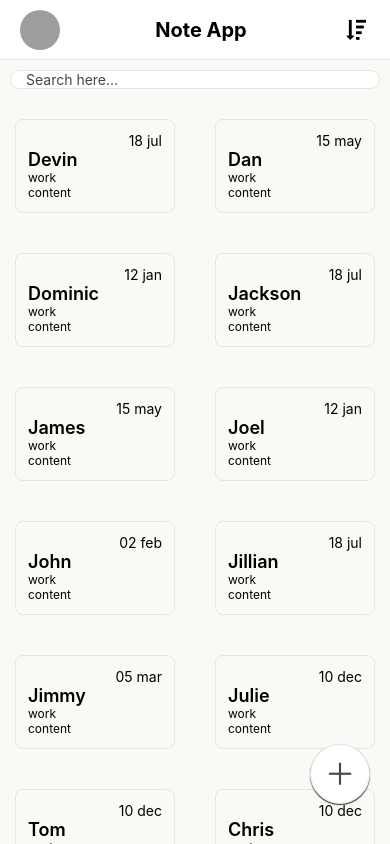
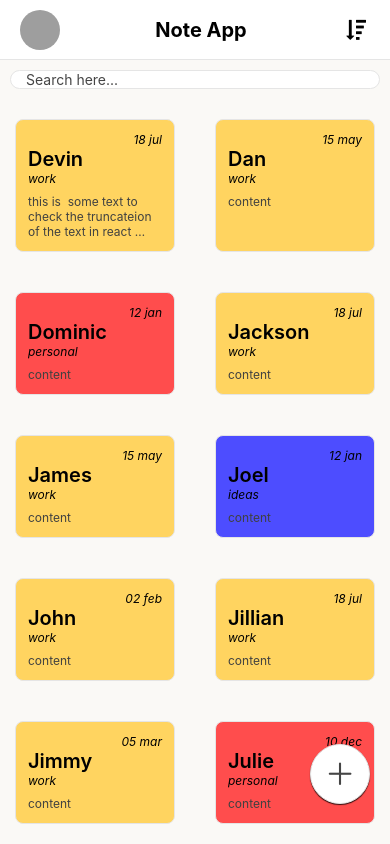
Before and after one commit to isaaxh/NoteApp, a React Native app: screen / in a window 390 px wide. Shown: the top 844 px of the page. Built offline with nearby package versions, Linux system fonts and the light colour scheme; grey boxes are pictures that could not be loaded.

Commit message:
add color styling to elements of card

```diff
--- a/src/components/Card.tsx
+++ b/src/components/Card.tsx
@@ -10,6 +10,17 @@ type CardProps = {
   content: string;
 };
 
+type CategoryColorsTypes = {
+  [key: string]: string;
+};
+
+const categoryColors = {
+  work: '#FFD460',
+  personal: '#FF4D4D',
+  ideas: '#4D4DFF',
+  home: '#4DFF4D',
+};
+
 const Card = ({
   date,
   title,
@@ -17,13 +28,19 @@ const Card = ({
   content,
 }: PropsWithChildren<CardProps>) => {
   return (
-    <TouchableOpacity style={styles.card}>
+    <TouchableOpacity
+      style={[
+        styles.card,
+        {backgroundColor: (categoryColors as CategoryColorsTypes)[category]},
+      ]}>
       <View style={styles.dateContainer}>
-        <Text style={globalStyles.text}>{date}</Text>
+        <Text style={[globalStyles.text, styles.date]}>{date}</Text>
       </View>
-      <Text style={[styles.title, globalStyles.text]}>{title}</Text>
-      <Text style={[styles.category, globalStyles.text]}>{category}</Text>
-      <Text style={[styles.content, globalStyles.text]}>{content}</Text>
+      <Text style={[globalStyles.text, styles.title]}>{title}</Text>
+      <Text style={[globalStyles.text, styles.category]}>{category}</Text>
+      <Text style={[globalStyles.text, styles.content]} numberOfLines={3}>
+        {content}
+      </Text>
     </TouchableOpacity>
   );
 };
@@ -37,26 +54,26 @@ const styles = StyleSheet.create({
     borderRadius: 8,
     borderWidth: 1,
     borderColor: '#E5E5E5',
-
-    // shadow
-    /* elevation: 1, */
-    /* shadowColor: '#000', */
-    /* shadowOffset: {width: 0, height: 1}, */
-    /* shadowOpacity: 0.8, */
-    /* shadowRadius: 1, */
   },
   dateContainer: {
     alignItems: 'flex-end',
   },
+  date: {
+    fontSize: 12,
+    fontStyle: 'italic',
+  },
   title: {
-    fontSize: 18,
+    fontSize: 20,
     fontWeight: '600',
   },
   category: {
     fontSize: 12,
     fontWeight: '400',
+    fontStyle: 'italic',
   },
   content: {
+    color: '#404140',
     fontSize: 12,
+    marginTop: 8,
   },
 });
--- a/src/screens/Home.tsx
+++ b/src/screens/Home.tsx
@@ -6,16 +6,22 @@ import Card from '../components/Card';
 
 export default function Home() {
   const data = [
-    {key: 'Devin', category: 'work', content: 'content', date: '18 jul'},
+    {
+      key: 'Devin',
+      category: 'work',
+      content:
+        'this is  some text to check the truncateion of the text in react native app',
+      date: '18 jul',
+    },
     {key: 'Dan', category: 'work', content: 'content', date: '15 may'},
-    {key: 'Dominic', category: 'work', content: 'content', date: '12 jan'},
+    {key: 'Dominic', category: 'personal', content: 'content', date: '12 jan'},
     {key: 'Jackson', category: 'work', content: 'content', date: '18 jul'},
     {key: 'James', category: 'work', content: 'content', date: '15 may'},
-    {key: 'Joel', category: 'work', content: 'content', date: '12 jan'},
+    {key: 'Joel', category: 'ideas', content: 'content', date: '12 jan'},
     {key: 'John', category: 'work', content: 'content', date: '02 feb'},
     {key: 'Jillian', category: 'work', content: 'content', date: '18 jul'},
     {key: 'Jimmy', category: 'work', content: 'content', date: '05 mar'},
-    {key: 'Julie', category: 'work', content: 'content', date: '10 dec'},
+    {key: 'Julie', category: 'personal', content: 'content', date: '10 dec'},
     {key: 'Tom', category: 'work', content: 'content', date: '10 dec'},
     {key: 'Chris', category: 'work', content: 'content', date: '10 dec'},
     {key: 'Hamid', category: 'work', content: 'content', date: '10 dec'},
@@ -64,7 +70,8 @@ const styles = StyleSheet.create({
   },
   cardContainer: {
     padding: 5,
-    paddingVertical: 30,
+    paddingTop: 30,
+    paddingBottom: 30,
   },
   columnWrapperStyle: {
     gap: 40,
```
